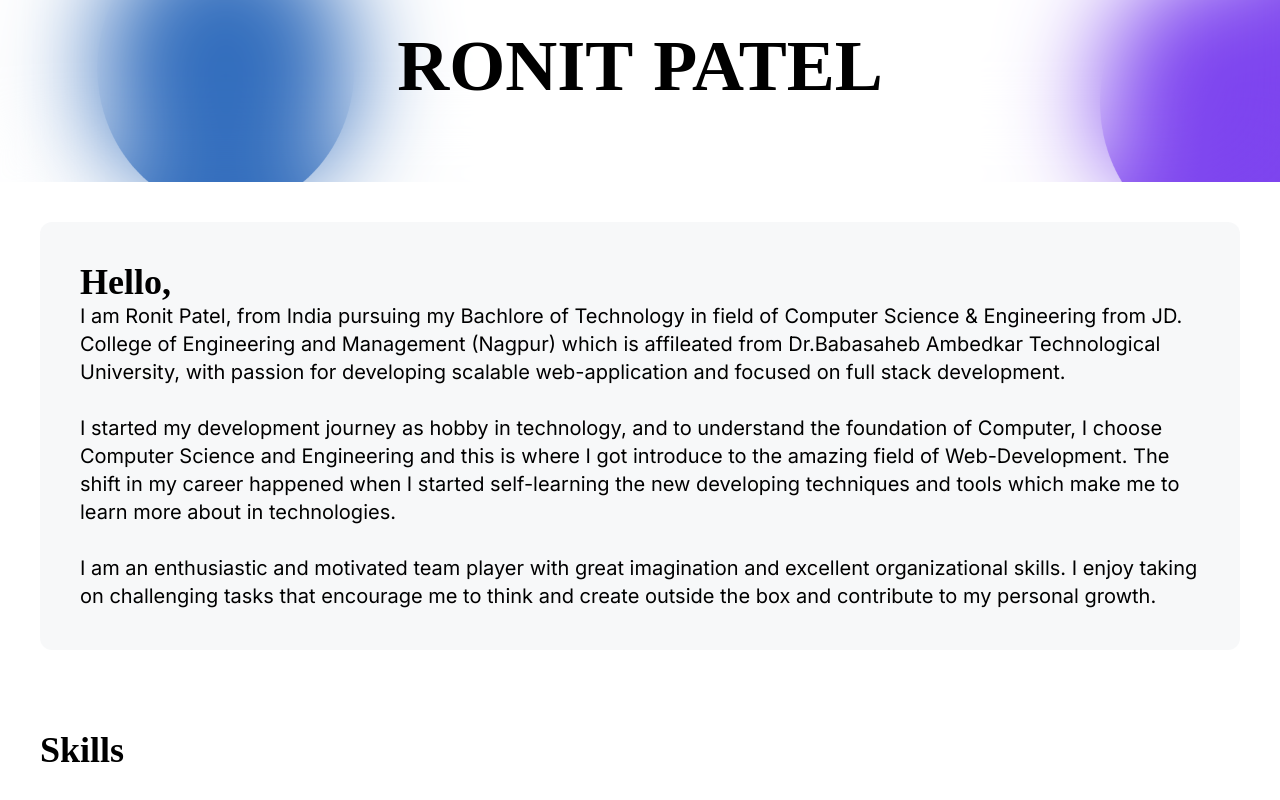
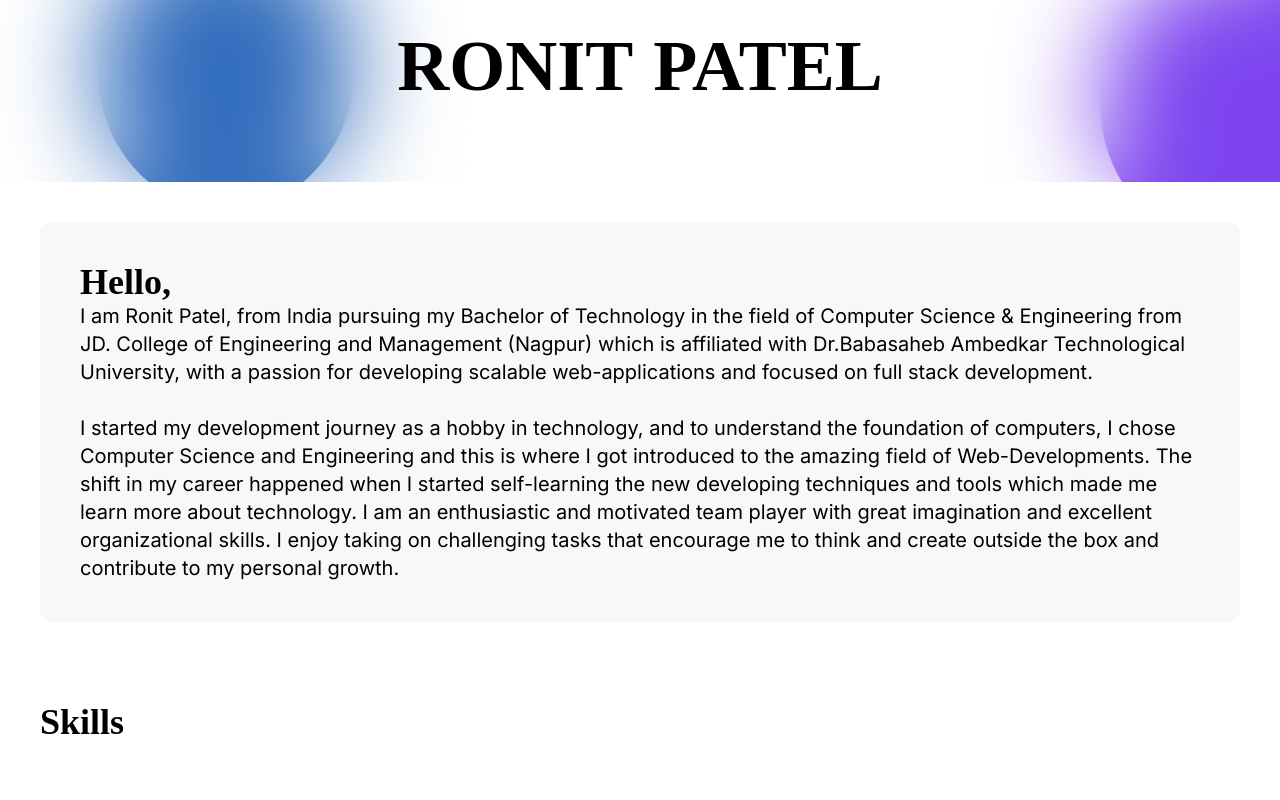
Before and after one commit to Ronit1810/portfolio-2, a Next.js app: page / in a window 1280 px wide. Shown: the part 618-1418 px from the top of the page. Built offline with nearby package versions, Linux system fonts and the light colour scheme; no server answers.

Commit message:
update about

```diff
--- a/components/About.tsx
+++ b/components/About.tsx
@@ -9,10 +9,10 @@ const About = () => {
             {/* <Image src="/profile2.png" alt='Profile Character' width={200} height={220} /> */}
         {/* </div> */}
         <div className=' text-sm md:text-xl w-fit h-fit bg-gray-200 bg-opacity-[0.3] rounded-xl p-5 md:p-10'>
-          <span className=' text-2xl md:text-4xl font-bold font-main '>Hello,</span><br/> I am Ronit Patel, from India pursuing my Bachlore of Technology in field of Computer Science & Engineering from JD. College of Engineering and Management (Nagpur) which is affileated from Dr.Babasaheb Ambedkar Technological University, with passion for developing scalable web-application and focused on
-full stack development.<br/> <br/>
-I started my development journey as hobby in technology, and to understand the foundation of Computer, I choose Computer Science and Engineering and this is where I got introduce to the amazing field of Web-Development. The shift in my career happened when I started self-learning the new developing techniques and tools which make me to learn more about in technologies. <br/><br/>
-I am an enthusiastic and motivated team player with great imagination and excellent organizational skills. I enjoy taking on challenging tasks that encourage me to think and create outside the box and contribute to my personal growth.
+          <span className=' text-2xl md:text-4xl font-bold font-main '>Hello,</span><br/> I am Ronit Patel, from India pursuing my Bachelor of Technology in the field of Computer Science & Engineering from JD. College of Engineering and Management (Nagpur) which is affiliated with Dr.Babasaheb Ambedkar Technological University, with a passion for developing scalable web-applications and focused on full stack development.
+<br/> <br/>
+I started my development journey as a hobby in technology, and to understand the foundation of computers, I chose Computer Science and Engineering and this is where I got introduced to the amazing field of Web-Developments. The shift in my career happened when I started self-learning the new developing techniques and tools which made me learn more about technology.
+I am an enthusiastic and motivated team player with great imagination and excellent organizational skills. I enjoy taking on challenging tasks that encourage me to think and create outside the box and contribute to my personal growth.
 
         </div>
       </div>
```
